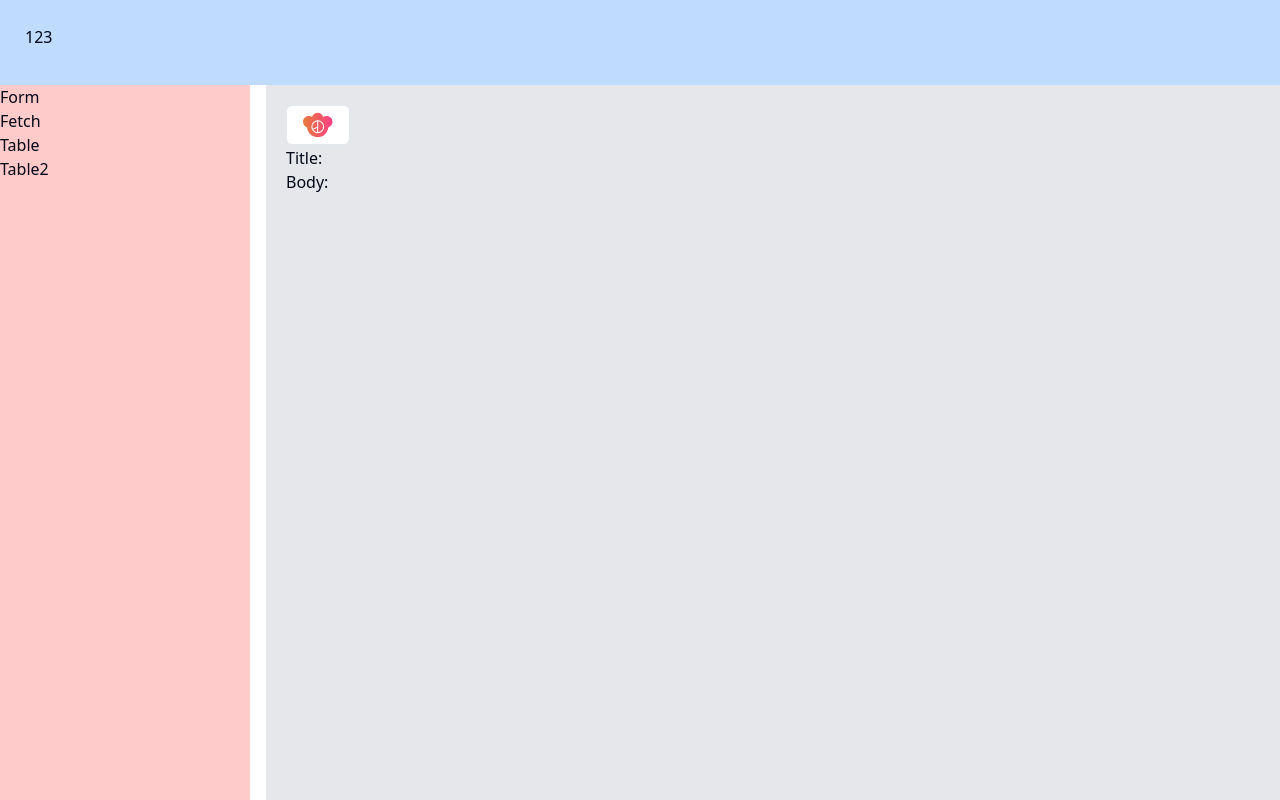
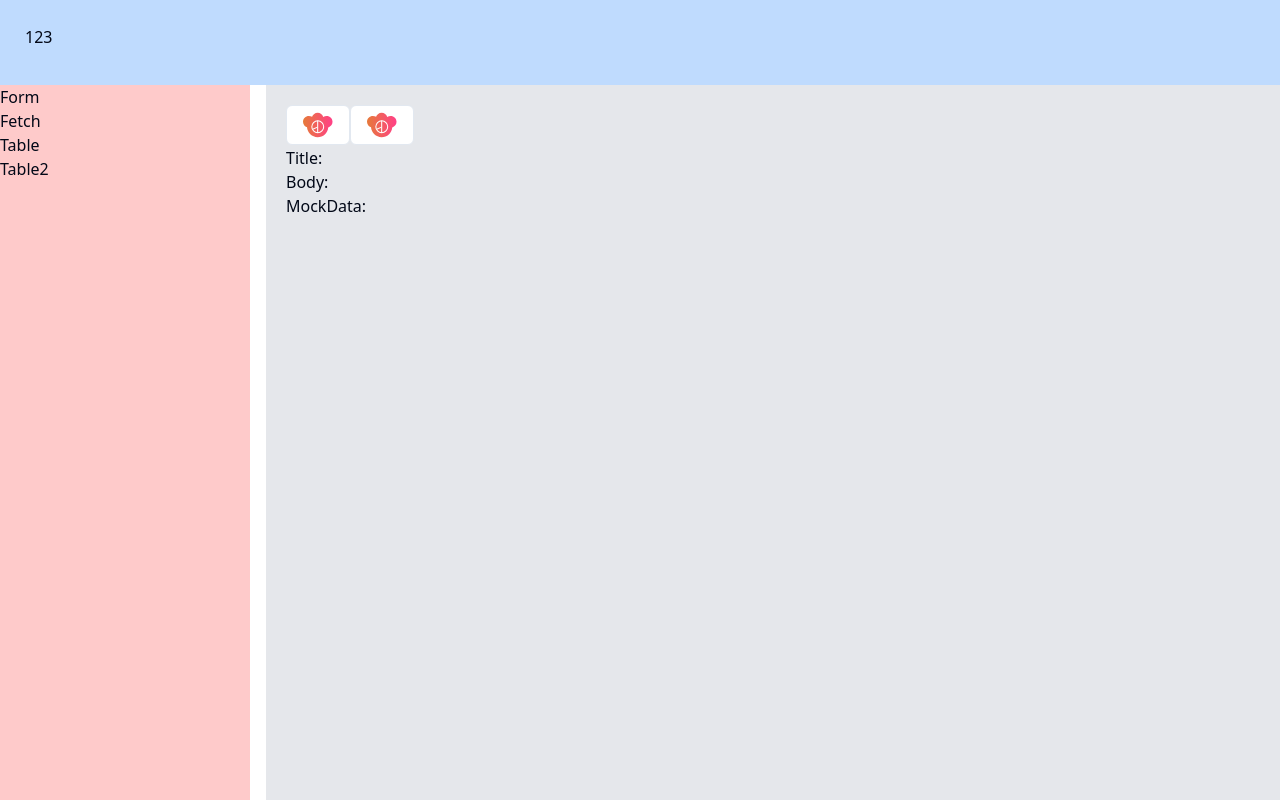
Before and after one commit to JhouHank/vueESLint, a Vue app: page /fetch in a window 1280 px wide. Built offline with nearby package versions, Linux system fonts and the light colour scheme.

Commit message:
feat: 🎸 新增fake server 更新套件

```diff
--- a/mock/indexRouter.js
+++ /dev/null
@@ -1,3 +0,0 @@
-import {defineFakeRoute} from 'vite-plugin-fake-server/client';
-
-export default defineFakeRoute([]);
--- a/src/components/SvgIcon.vue
+++ b/src/components/SvgIcon.vue
@@ -4,8 +4,6 @@
   </svg>
 </template>
 <script setup>
-  import { defineProps } from 'vue';
-
   const props = defineProps({
     name: {
       type: String,
--- a/src/views/FetchView.vue
+++ b/src/views/FetchView.vue
@@ -3,8 +3,12 @@
     <Button variant="outline" @click="useFetch">
       <Icon name="logo2" class="icon" />
     </Button>
+    <Button variant="outline" @click="useFetchMock">
+      <Icon name="logo2" class="icon" />
+    </Button>
     <p>Title: {{ fetchData.title }}</p>
     <p>Body: {{ fetchData.body }}</p>
+    <p>MockData: {{ mockData }}</p>
   </div>
 </template>
 
@@ -15,7 +19,6 @@
   const fetchData = ref('');
 
   onMounted(() => {
-    console.log(123);
     console.log(' import.meta.env.MODE: ', import.meta.env.MODE);
     console.log(' import.meta.env.BASE_URL: ', import.meta.env.BASE_URL);
     console.log(' import.meta.env.PROD: ', import.meta.env.PROD);
@@ -44,6 +47,25 @@
       console.error('Error fetching data:', error);
     }
   };
+
+  const mockData = ref('');
+
+  const useFetchMock = async () => {
+    try {
+      const response = await fetch('/mock/getUserInfo', {
+        method: 'GET',
+      });
+
+      if (!response.ok) {
+        throw new Error('Network response was not ok');
+      }
+      const data = await response.json();
+      console.log('data:', data);
+      mockData.value = data;
+    } catch (error) {
+      console.error('Error fetching data:', error);
+    }
+  };
 </script>
 
 <style>
--- a/vite.config.js
+++ b/vite.config.js
@@ -8,6 +8,7 @@ import ViteRestart from 'vite-plugin-restart';
 import { visualizer } from 'rollup-plugin-visualizer';
 import Components from 'unplugin-vue-components/vite';
 import vueSetupExtend from 'vite-plugin-vue-setup-extend';
+import { vitePluginFakeServer } from 'vite-plugin-fake-server';
 
 export default defineConfig({
   // server: {
@@ -27,6 +28,7 @@ export default defineConfig({
     vue(),
     visualizer(),
     vueSetupExtend(),
+    vitePluginFakeServer(),
     ViteRestart({
       restart: ['vite.config.js', '.env.development'],
     }),
@@ -41,13 +43,6 @@ export default defineConfig({
       // resolvers: [ElementPlusResolver()] // 解析器
       // dts: 'src/components.d.js' // 如果生成的 components.d.js 文件內容有報錯就加這行
     }),
-    // // mock支持
-    // vitePluginFakeServer({
-    //   logger: false,
-    //   include: "mock",
-    //   infixName: false,
-    //   enableProd: true
-    // }),
     eslintPlugin({
       // 在啟動專案和打包時進行檢查
       // 預設配置是如果檢查有error類型的問題就啟動、打包失敗
```
Also changed, not shown: fake/user.fake.js (added, +27 -0 lines), package.json (+24 -23 lines), 1 other file (tests, documents, lock files or other folders).
